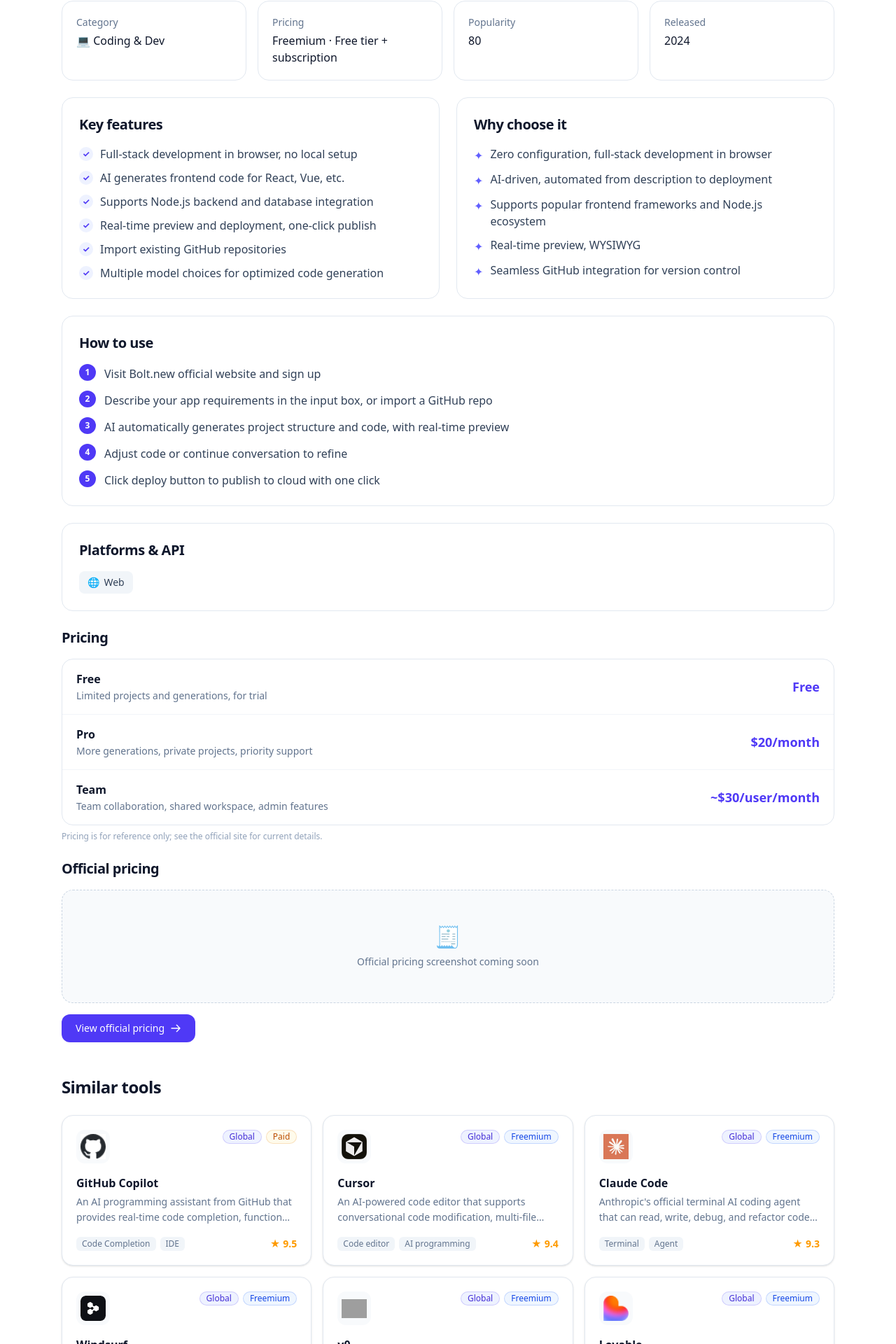
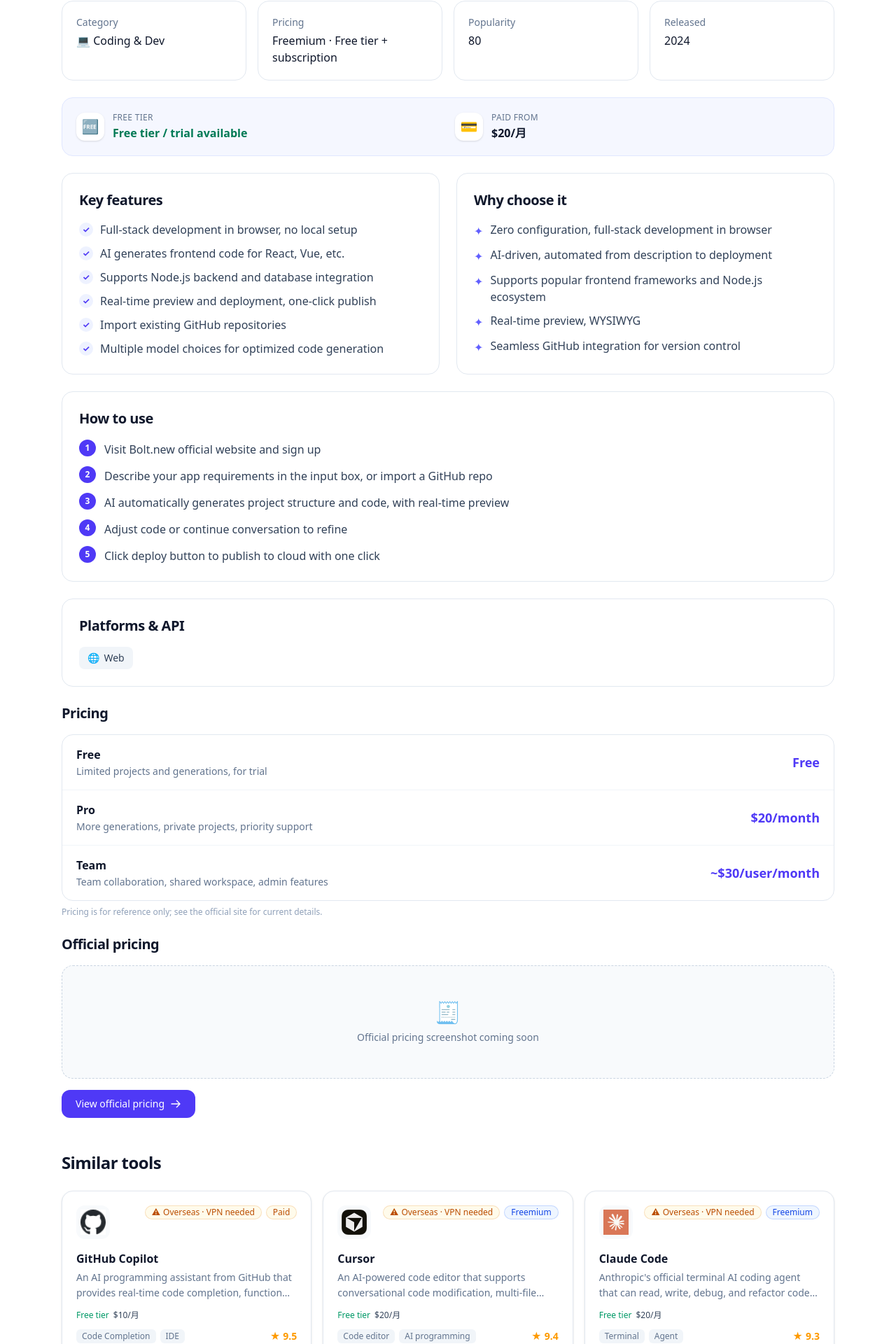
Before and after one commit to ansonyu1125/ai-nav, a Next.js app: page /tools/bolt in a window 1280 px wide. Shown: the part 465-2385 px from the top of the page at 70% size. Built offline with nearby package versions, Linux system fonts and the light colour scheme; grey boxes are pictures that could not be loaded.

Commit message:
详情页与卡片增加价格速览 + 可用性徽章（国内可用/需科学上网）

```diff
--- /dev/null
+++ b/components/PricingSummary.tsx
@@ -0,0 +1,54 @@
+"use client";
+
+import type { Tool } from "@/lib/types";
+import { summarizePricing } from "@/lib/pricing-summary";
+import { localize } from "@/lib/i18n";
+import { useLanguage } from "./LanguageProvider";
+
+// 详情页顶部的「费用速览」条：免费额度 + 付费起点，一眼看清要不要花钱。
+export default function PricingSummary({ tool }: { tool: Tool }) {
+  const { lang } = useLanguage();
+  const s = summarizePricing(tool);
+
+  const freeLabel = s.isFree
+    ? localize(lang, "完全免费，无需付费", "Completely free")
+    : s.hasFree
+      ? localize(lang, "有免费额度 / 免费试用", "Free tier / trial available")
+      : localize(lang, "无免费额度", "No free tier");
+
+  const freeColor = s.isFree || s.hasFree ? "text-emerald-700" : "text-amber-700";
+
+  return (
+    <section className="mt-6 rounded-2xl border border-indigo-100 bg-indigo-50/60 p-5">
+      <div className="grid gap-5 sm:grid-cols-2">
+        <div className="flex items-center gap-3">
+          <span className="flex h-10 w-10 shrink-0 items-center justify-center rounded-xl bg-white text-xl shadow-sm">
+            🆓
+          </span>
+          <div className="min-w-0">
+            <div className="text-xs font-medium uppercase tracking-wide text-slate-500">
+              {localize(lang, "免费额度", "Free tier")}
+            </div>
+            <div className={`mt-0.5 font-semibold ${freeColor}`}>{freeLabel}</div>
+          </div>
+        </div>
+
+        <div className="flex items-center gap-3">
+          <span className="flex h-10 w-10 shrink-0 items-center justify-center rounded-xl bg-white text-xl shadow-sm">
+            💳
+          </span>
+          <div className="min-w-0">
+            <div className="text-xs font-medium uppercase tracking-wide text-slate-500">
+              {localize(lang, "付费起点", "Paid from")}
+            </div>
+            <div className="mt-0.5 font-semibold text-slate-900">
+              {s.startingPrice
+                ? s.startingPrice
+                : localize(lang, "定制 / 联系官网", "Custom pricing")}
+            </div>
+          </div>
+        </div>
+      </div>
+    </section>
+  );
+}
--- a/components/RegionBadge.tsx
+++ b/components/RegionBadge.tsx
@@ -1,21 +1,33 @@
 "use client";
 
-import { REGION_LABEL, type Region } from "@/lib/types";
+import type { Region } from "@/lib/types";
 import { useLanguage } from "./LanguageProvider";
 import { localize } from "@/lib/i18n";
 
+// 徽章直接回答「国内能不能用」：国内工具直接可用，海外工具通常需科学上网。
+const label: Record<Region, { zh: string; en: string }> = {
+  domestic: { zh: "国内可用", en: "China-accessible" },
+  overseas: { zh: "海外 · 需科学上网", en: "Overseas · VPN needed" },
+};
+
 const styles: Record<Region, string> = {
-  domestic: "bg-teal-50 text-teal-700 ring-teal-600/20",
-  overseas: "bg-indigo-50 text-indigo-700 ring-indigo-600/20",
+  domestic: "bg-emerald-50 text-emerald-700 ring-emerald-600/20",
+  overseas: "bg-amber-50 text-amber-700 ring-amber-600/20",
+};
+
+const icon: Record<Region, string> = {
+  domestic: "✓",
+  overseas: "⚠",
 };
 
 export default function RegionBadge({ region }: { region: Region }) {
   const { lang } = useLanguage();
   return (
     <span
-      className={`inline-flex items-center rounded-full px-2.5 py-0.5 text-xs font-medium ring-1 ring-inset ${styles[region]}`}
+      className={`inline-flex items-center gap-1 rounded-full px-2.5 py-0.5 text-xs font-medium ring-1 ring-inset ${styles[region]}`}
     >
-      {localize(lang, REGION_LABEL[region].zh, REGION_LABEL[region].en)}
+      <span aria-hidden>{icon[region]}</span>
+      {localize(lang, label[region].zh, label[region].en)}
     </span>
   );
 }
--- a/components/ToolCard.tsx
+++ b/components/ToolCard.tsx
@@ -3,6 +3,7 @@
 import Link from "next/link";
 import type { Tool } from "@/lib/types";
 import { formatScore } from "@/lib/utils";
+import { summarizePricing } from "@/lib/pricing-summary";
 import { useLanguage } from "./LanguageProvider";
 import { localize, localizeArray } from "@/lib/i18n";
 import PricingBadge from "./PricingBadge";
@@ -13,6 +14,7 @@
   const { lang } = useLanguage();
   const desc = localize(lang, tool.description, tool.descriptionEn);
   const tags = localizeArray(lang, tool.tags, tool.tagsEn);
+  const pricing = summarizePricing(tool);
 
   return (
     <Link
@@ -34,7 +36,27 @@
         {desc}
       </p>
 
-      <div className="mt-4 flex items-center justify-between">
+      {/* 价格速览：免费 / 付费起点 */}
+      <div className="mt-3 flex flex-wrap items-center gap-x-1.5 text-xs font-medium">
+        {pricing.isFree ? (
+          <span className="text-emerald-600">
+            {localize(lang, "完全免费", "Free")}
+          </span>
+        ) : (
+          <>
+            {pricing.hasFree && (
+              <span className="text-emerald-600">
+                {localize(lang, "免费可用", "Free tier")}
+              </span>
+            )}
+            <span className="text-slate-700">
+              {pricing.startingPrice ?? localize(lang, "定制 / 联系官网", "Custom")}
+            </span>
+          </>
+        )}
+      </div>
+
+      <div className="mt-3 flex items-center justify-between">
         <div className="flex flex-wrap gap-1.5">
           {tags.slice(0, 2).map((tag) => (
             <span
--- a/components/ToolDetail.tsx
+++ b/components/ToolDetail.tsx
@@ -5,6 +5,7 @@
 import { cn } from "@/lib/utils";
 import { localize, localizeArray, toTraditional } from "@/lib/i18n";
 import { useLanguage } from "./LanguageProvider";
+import PricingSummary from "./PricingSummary";
 
 interface ToolDetailProps {
   tool: Tool;
@@ -45,6 +46,9 @@
 
   return (
     <div>
+      {/* 费用速览 */}
+      <PricingSummary tool={tool} />
+
       {/* 主要功能 + 核心优势 */}
       <div className="mt-6 grid gap-6 lg:grid-cols-2">
         {features.length > 0 && (
--- /dev/null
+++ b/lib/pricing-summary.ts
@@ -0,0 +1,33 @@
+import type { Tool } from "./types";
+
+// 从工具的定价档位里提炼「一眼能看懂的收费结论」：
+// 有没有免费额度、付费起点是多少 —— 直接回答用户最关心的「要钱吗、多少钱」。
+export interface PricingSummary {
+  isFree: boolean; // 完全免费
+  hasFree: boolean; // 有免费额度 / 免费试用
+  startingPrice: string | null; // 付费起点（最低付费档价格，无则为 null）
+}
+
+function isFreeTier(name: string, price: string): boolean {
+  return /免费|Free/i.test(name) || /免费|Free/i.test(price);
+}
+
+function isConcretePrice(price: string): boolean {
+  return /[$¥￥€£₩]/.test(price) || /\d/.test(price);
+}
+
+export function summarizePricing(tool: Tool): PricingSummary {
+  const tiers = tool.pricingTiers ?? [];
+  const isFree = tool.pricing === "free";
+
+  const hasFree =
+    isFree ||
+    tool.pricing === "freemium" ||
+    tool.pricing === "trial" ||
+    tiers.some((t) => isFreeTier(t.name, t.price));
+
+  const firstPaid = tiers.find((t) => isConcretePrice(t.price));
+  const startingPrice = isFree ? "免费" : firstPaid?.price ?? null;
+
+  return { isFree, hasFree, startingPrice };
+}
```
